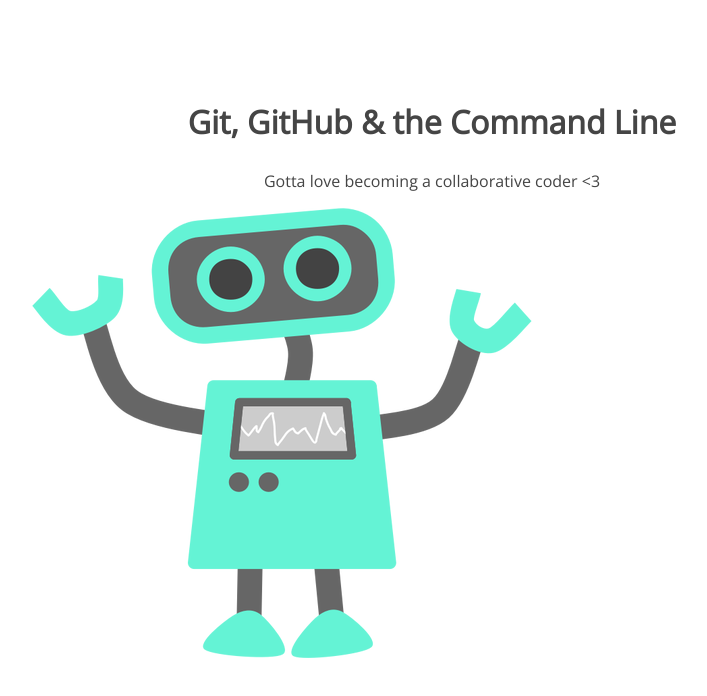
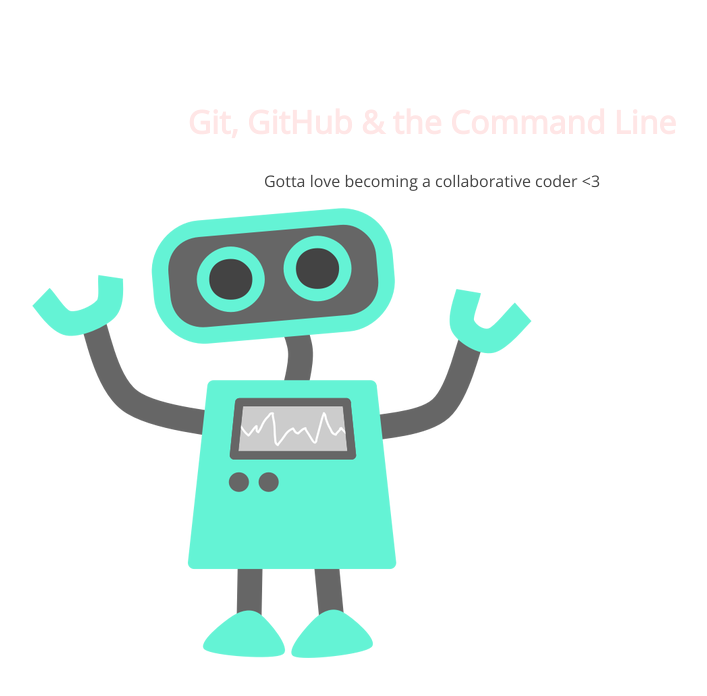
Before and after one commit to suthatnarue/105-project, a plain HTML site: page index.html in a window 1280 px wide. Shown: the whole page, without its empty margins (208-915 px from the left). Drawn offline with nearby package versions, Linux system fonts and the light colour scheme.

Commit message:
105 project change to css

```diff
--- a/css/style.css
+++ b/css/style.css
@@ -10,6 +10,7 @@
 section h1 {
 	font: 32px 'Open Sans';
 	font-weight: bold;
+	color: #ffe6e6;
 }
 section p {
 	font: 16px 'Open Sans';
```
